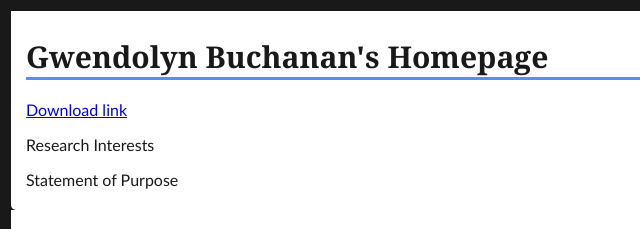
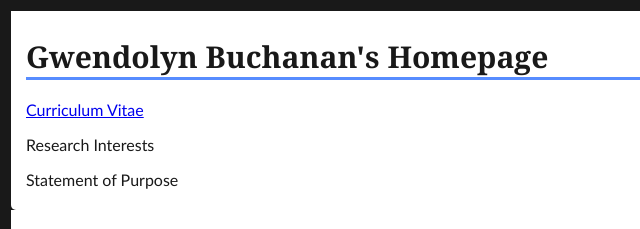
Before and after one commit to ChaoticShiny/egbuchanan.github.io, a plain HTML site: page index.html in a window 1280 px wide. Shown: the top 229 px of the page, 0-640 px from the left. Drawn offline with Linux system fonts and the light colour scheme.

Commit message:
Update index.html

```diff
--- a/index.html
+++ b/index.html
@@ -11,7 +11,7 @@
   <div id="main">
   <h1>Gwendolyn Buchanan's Homepage</h1>
 
-  <p><a href="/home/gwendolyn/Things/Schoolwork/CV.pdf" download>Download link</a></p>
+  <p><a href="/home/gwendolyn/Things/Schoolwork/CV.pdf" download>Curriculum Vitae</a></p>
   <p>Research Interests</p>
   <p>Statement of Purpose</p>
   </div>
```
